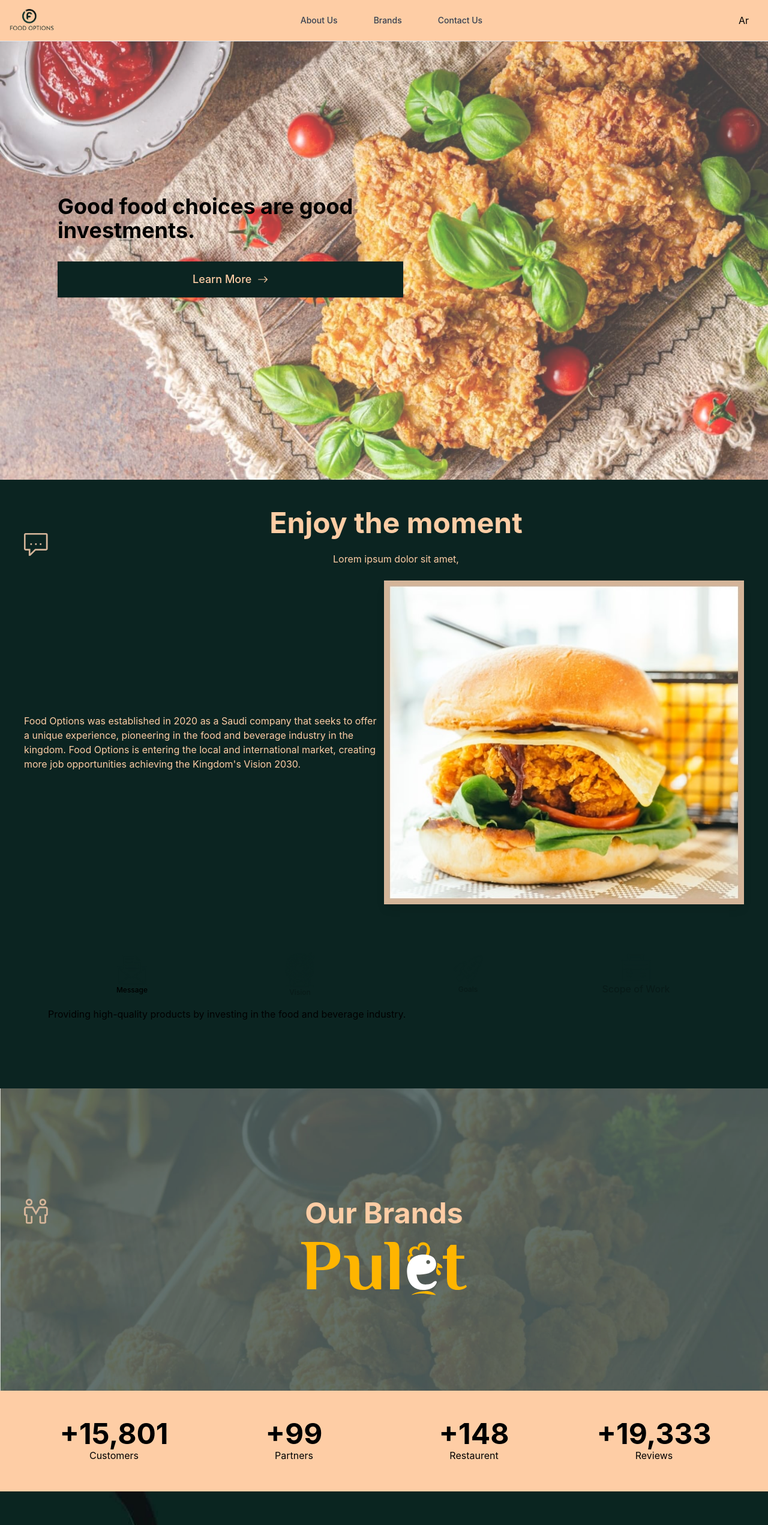
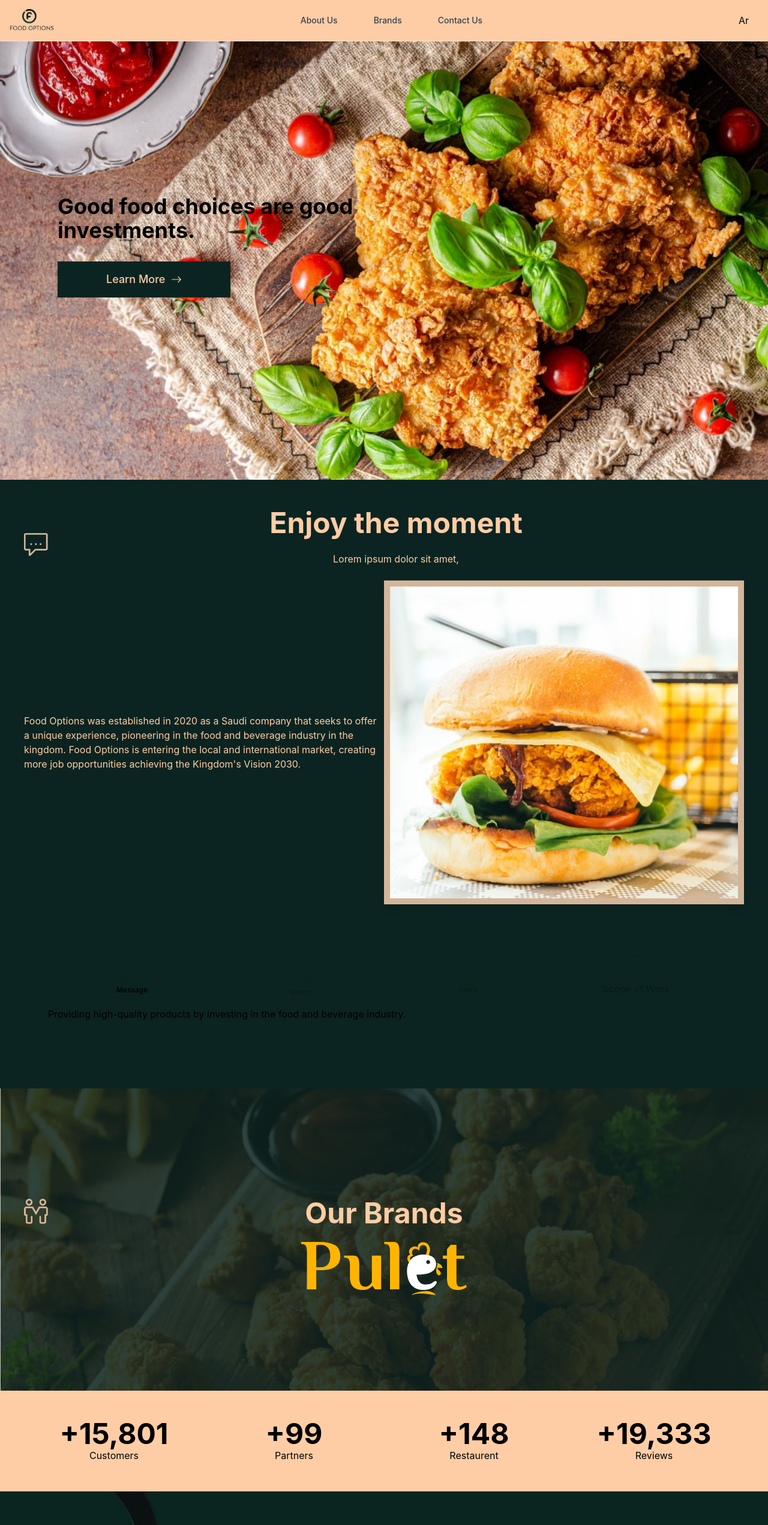
Before and after one commit to ninaismail/food-options-nextapp, a Next.js app: page / in a window 1280 px wide. Shown: the top 2543 px of the page at 60% size. Built offline with nearby package versions, Linux system fonts and the light colour scheme.

Commit message:
responsive

```diff
--- a/components/brands.js
+++ b/components/brands.js
@@ -5,7 +5,7 @@
   return (
     <div>
 <div class="relative top-0 left-0 w-full lg:h-full">
-  <div class="relative bg-gray-900 opacity-75 h-full">
+  <div class="relative  h-full">
         <Image src="/brandsbg.jpg" width="1921"height="755"
         layout="responsive"objectFit="cover"alt="Food Options"/>
   </div>
--- a/components/hero-section.js
+++ b/components/hero-section.js
@@ -5,7 +5,7 @@
 function HeroSection() {
   return (
 <div class="relative top-0 left-0 flex items-center justify-start lg:h-screen w-full">
-  <div id="heroimg"class="relative bg-gray-900 opacity-75">
+  <div id="heroimg"class="relativ">
         <Image src="/heroimg.jpg" width="1920"height="1245"
         layout="responsive"objectFit="cover"alt="Food Options" />
   </div>
@@ -16,9 +16,9 @@
         </p>
     </div>
     <div>
-        <a href="#" class="w-1/2 flex justify-center gaap-4 items-center sm:px-8 sm:py-3
+        <a href="#" class="xs:w-1/2 flex justify-center gaap-4 items-center sm:px-8 sm:py-3
         shadow mt-2 font-medium text-my-beige-500 bg-my-teal-500 hover:bg-my-teal-700
-        focus:outline-none md:py-4 md:text-lg md:px-10 min-w-full">
+        focus:outline-none md:py-4 md:text-lg md:px-10">
             <div>Learn More</div>&nbsp;&nbsp;<div><BsArrowRight/></div>
         </a>
     </div>
```
